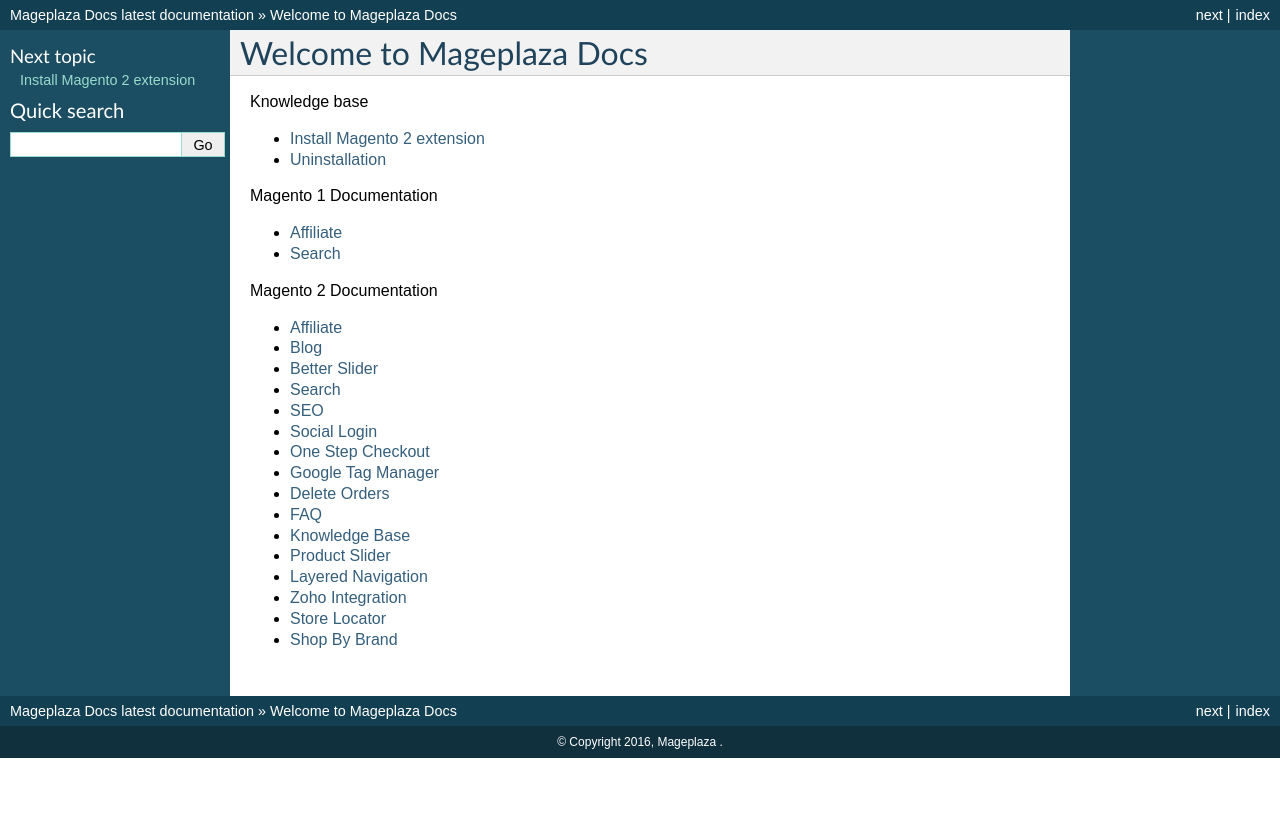
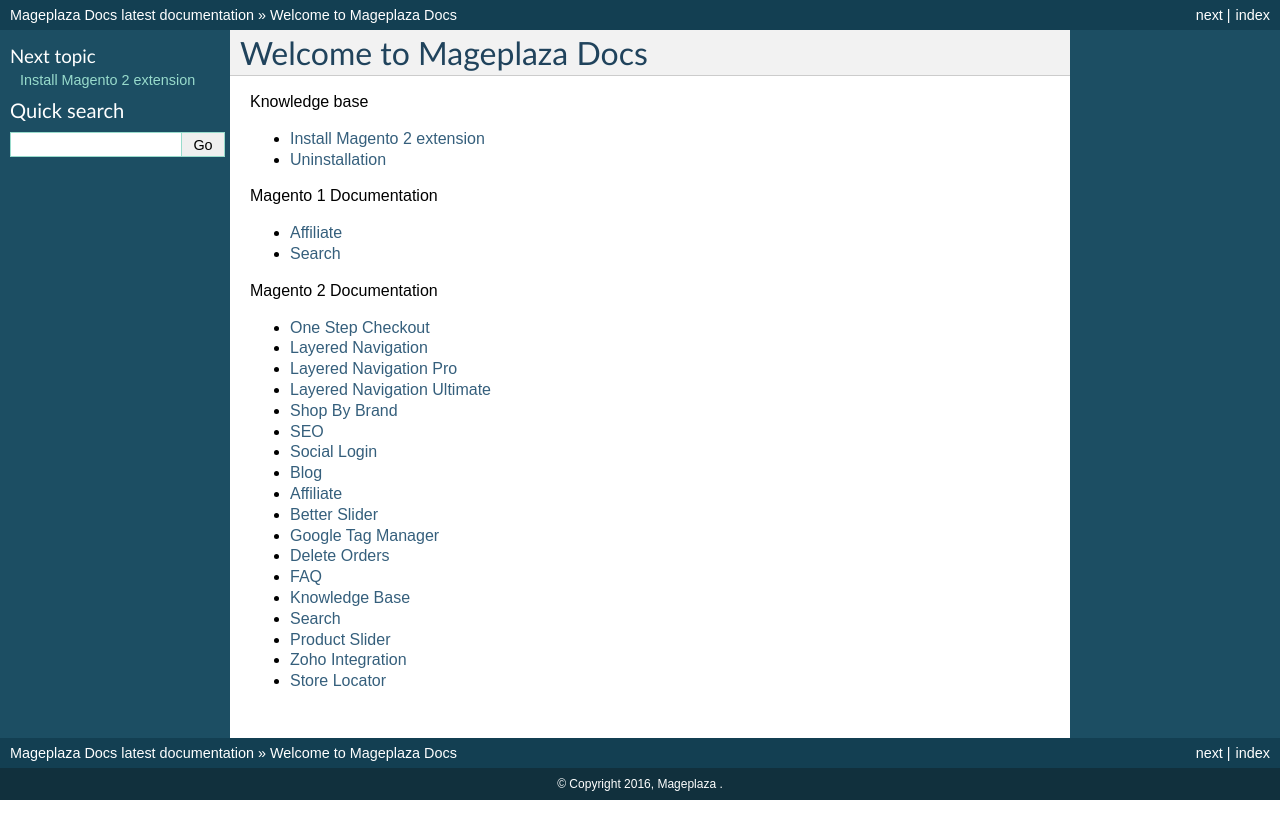
Before and after one commit to magepages/mpdocs, a Sphinx documentation site: the page built from docs/index.rst, in a window 1280 px wide. Shown: the top 839 px of the page. Built offline with Sphinx 7.4.7, drawn with Linux system fonts in a browser that asks for light colours; pages that are not in the unit, such as notebooks, are missing from menus.

Commit message:
Auto update

```diff
--- a/docs/index.rst
+++ b/docs/index.rst
@@ -27,19 +27,21 @@
    :glob:
    :caption: Magento 2 Documentation
 
-   affiliate-m2/index
-   blog-m2/index
-   banner-slider-m2/index
-   search-m2/index
+   one-step-checkout-m2/index
+   layered-navigation-m2/index
+   layered-navigation-pro/index
+   layered-navigation-ultimate/index
+   shop-by-brand-m2/index
    seo-m2/index
    social-login-m2/index
-   one-step-checkout-m2/index
+   blog-m2/index
+   affiliate-m2/index
+   banner-slider-m2/index
    google-tag-manager-m2/index
    delete-order-m2/index
    faq-m2/index
    kb-m2/index
+   search-m2/index
    product-slider-m2/index
-   layered-navigation-m2/index
    zoho-m2/index
    store-locator-m2/index
-   shop-by-brand-m2/index
```
Also changed, not shown: docs/layered-navigation-ultimate/index.rst (added, +14 -0 lines), docs/layered-navigation-pro/user-guide.rst (renamed from docs/layered-navigation-pro/user-guide.md), docs/layered-navigation-ultimate/user-guide.rst (added).
